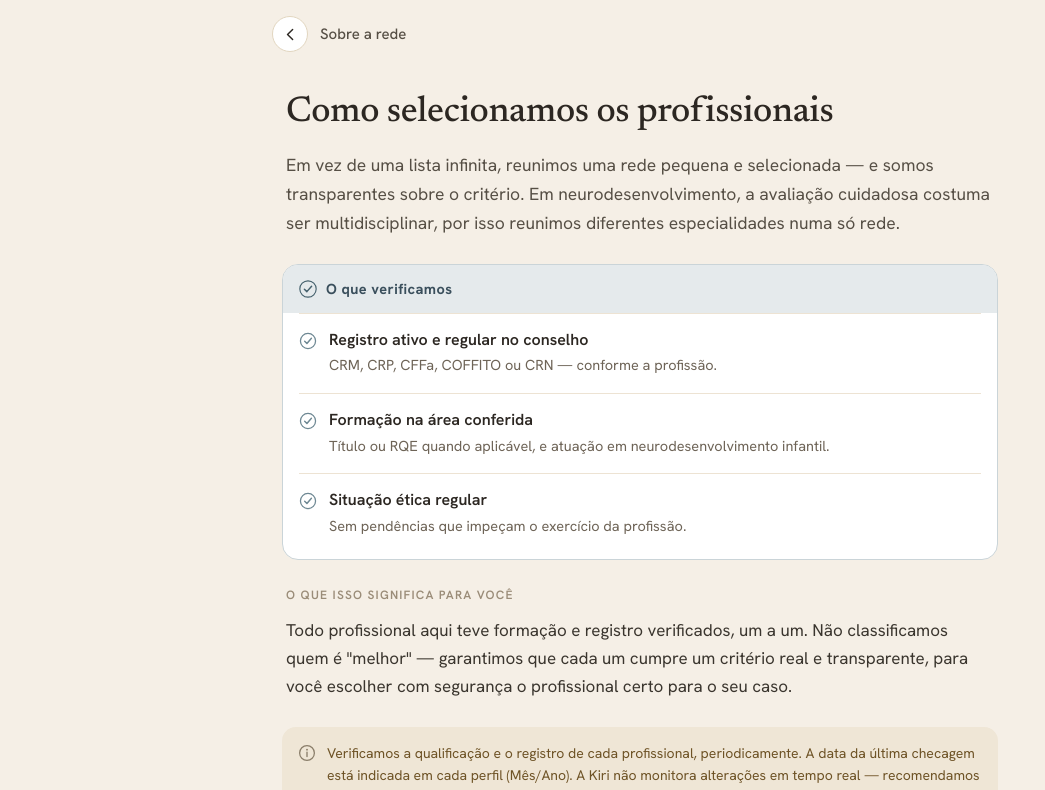
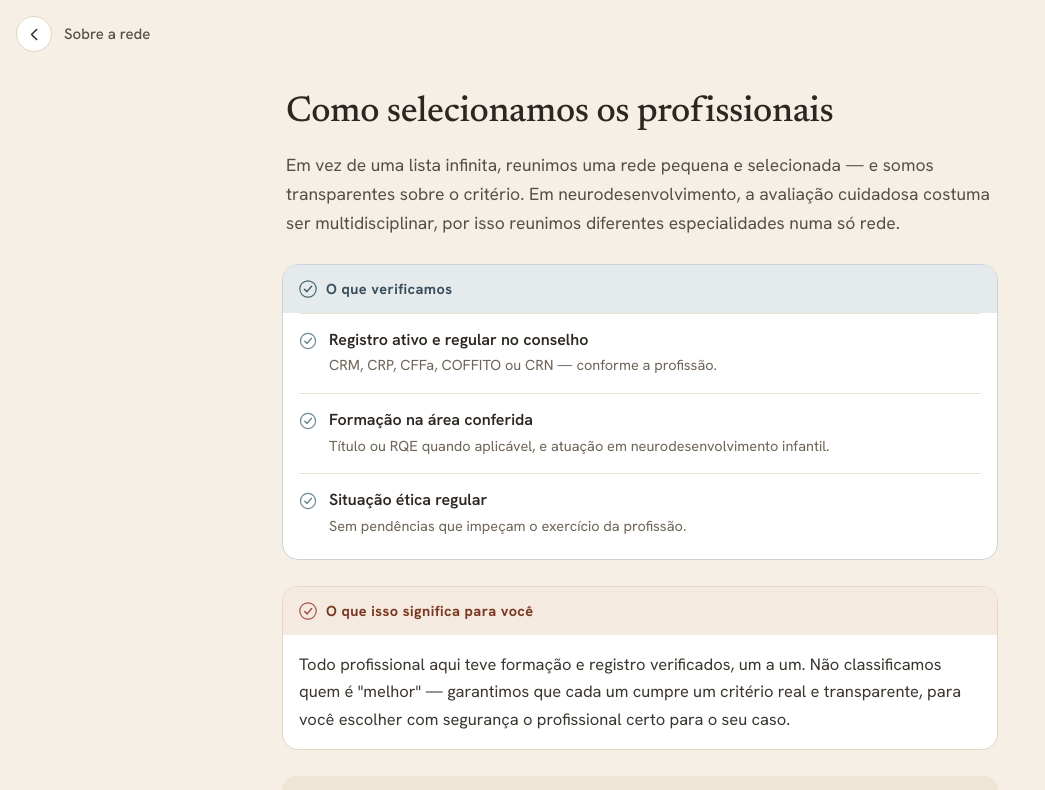
Before and after one commit to kirisaude/kiri-site, a Next.js app: page /como-selecionamos in a window 1280 px wide. Shown: the top 790 px of the page, without its empty margins (0-1045 px from the left). Built offline with nearby package versions, Linux system fonts and the light colour scheme.

Commit message:
NavBack no canto superior esquerdo em todas páginas; caixa 'O que significa' com header ferrugem

```diff
--- a/src/app/avaliacao/page.tsx
+++ b/src/app/avaliacao/page.tsx
@@ -5,7 +5,7 @@ import { NavBack } from "@/components/NavBack";
 export default function AvaliacaoPage() {
   return (
     <div className="min-h-screen bg-creme flex flex-col">
-      <div className="max-w-3xl mx-auto w-full px-4 pt-4 pb-2">
+      <div className="w-full px-4 pt-4 pb-2">
         <NavBack label="Avaliação do neurodesenvolvimento" />
       </div>
 
--- a/src/app/como-selecionamos/page.tsx
+++ b/src/app/como-selecionamos/page.tsx
@@ -19,7 +19,7 @@ const ITENS = [
 export default function ComoSelecionamosPage() {
   return (
     <div className="min-h-screen bg-creme">
-      <div className="max-w-3xl mx-auto w-full px-4 pt-4 pb-2">
+      <div className="w-full px-4 pt-4 pb-2">
         <NavBack label="Sobre a rede" />
       </div>
 
@@ -62,13 +62,21 @@ export default function ComoSelecionamosPage() {
         </div>
 
         {/* O que significa */}
-        <div className="mx-[22px] mt-[26px]">
-          <div className="text-[12px] font-semibold tracking-[0.1em] uppercase text-muted mb-3">
-            O que isso significa para você
+        <div className="mx-[18px] mt-[26px] bg-white border border-[#E8D5C4] rounded-[16px] overflow-hidden">
+          <div className="flex items-center gap-[9px] bg-[#F5EAE0] px-4 py-[13px]">
+            <svg width="18" height="18" viewBox="0 0 22 22" fill="none" style={{ flexShrink: 0 }}>
+              <circle cx="11" cy="11" r="10" stroke="#A05040" strokeWidth="1.4" />
+              <path d="M7 11.5 L10 14.5 L15.5 8" stroke="#A05040" strokeWidth="1.8" strokeLinecap="round" strokeLinejoin="round" />
+            </svg>
+            <span className="text-[14.5px] font-bold tracking-[0.03em] text-[#7A3820]">
+              O que isso significa para você
+            </span>
           </div>
-          <p className="text-[16.5px] md:text-[17px] leading-[1.65] text-carvao-sutil m-0" style={{ textWrap: "pretty" } as React.CSSProperties}>
-            Todo profissional aqui teve formação e registro verificados, um a um. Não classificamos quem é "melhor" — garantimos que cada um cumpre um critério real e transparente, para você escolher com segurança o profissional certo para o seu caso.
-          </p>
+          <div className="px-4 py-4">
+            <p className="text-[16px] md:text-[16.5px] leading-[1.65] text-carvao-sutil m-0" style={{ textWrap: "pretty" } as React.CSSProperties}>
+              Todo profissional aqui teve formação e registro verificados, um a um. Não classificamos quem é "melhor" — garantimos que cada um cumpre um critério real e transparente, para você escolher com segurança o profissional certo para o seu caso.
+            </p>
+          </div>
         </div>
 
         {/* Responsabilidade */}
--- a/src/app/formulario/page.tsx
+++ b/src/app/formulario/page.tsx
@@ -36,7 +36,7 @@ function FormularioContent() {
 
       <div className="max-w-2xl mx-auto pb-12 w-full">
         {/* Nav */}
-        <div className="flex items-center justify-between px-4 pt-4 pb-2 max-w-2xl mx-auto w-full">
+        <div className="flex items-center justify-between px-4 pt-4 pb-2 w-full">
           <NavBack />
           <span className="text-[12.5px] font-semibold tracking-[0.04em] text-muted">
             Pré-cadastro · triagem
--- a/src/app/profissional/[id]/page.tsx
+++ b/src/app/profissional/[id]/page.tsx
@@ -37,7 +37,7 @@ export default async function PerfilPage({ params }: PageProps) {
   return (
     <div className="min-h-screen bg-creme">
       {/* Nav */}
-      <div className="max-w-7xl mx-auto px-4 md:px-8 pt-4 pb-0">
+      <div className="w-full px-4 md:px-8 pt-4 pb-0">
         <div className="flex items-center justify-between pb-3">
           <NavBack href="/" />
           <div className="flex gap-2">
--- a/src/app/reportar/[id]/page.tsx
+++ b/src/app/reportar/[id]/page.tsx
@@ -30,7 +30,7 @@ function ReportarContent() {
 
   return (
     <div className="min-h-screen bg-creme">
-      <div className="max-w-2xl mx-auto w-full px-4 pt-4 pb-2">
+      <div className="w-full px-4 pt-4 pb-2">
         <NavBack label="Reportar perfil" />
       </div>
 
--- a/src/app/sobre/page.tsx
+++ b/src/app/sobre/page.tsx
@@ -5,7 +5,7 @@ export default function SobrePage() {
   return (
     <div className="min-h-screen bg-creme">
       {/* Nav — fora do container para ficar no canto esquerdo da tela */}
-      <div className="max-w-3xl mx-auto w-full px-4 pt-4 pb-2">
+      <div className="w-full px-4 pt-4 pb-2">
         <NavBack label="Sobre a Kiri" />
       </div>
 
--- a/src/app/termos/page.tsx
+++ b/src/app/termos/page.tsx
@@ -70,7 +70,7 @@ const SECOES = [
 export default function TermosPage() {
   return (
     <div className="min-h-screen bg-creme">
-      <div className="max-w-3xl mx-auto w-full px-4 pt-4 pb-2">
+      <div className="w-full px-4 pt-4 pb-2">
         <NavBack label="Termos de Uso" />
       </div>
 
```
